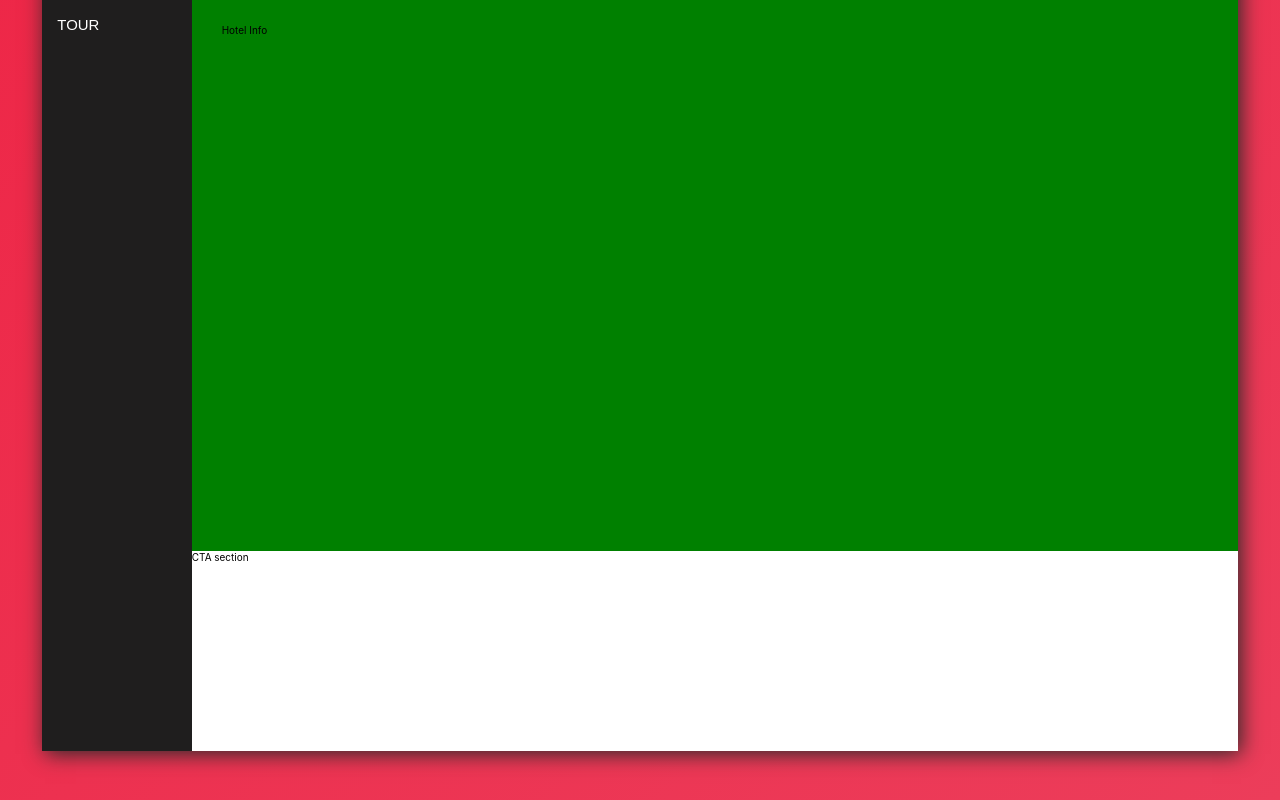
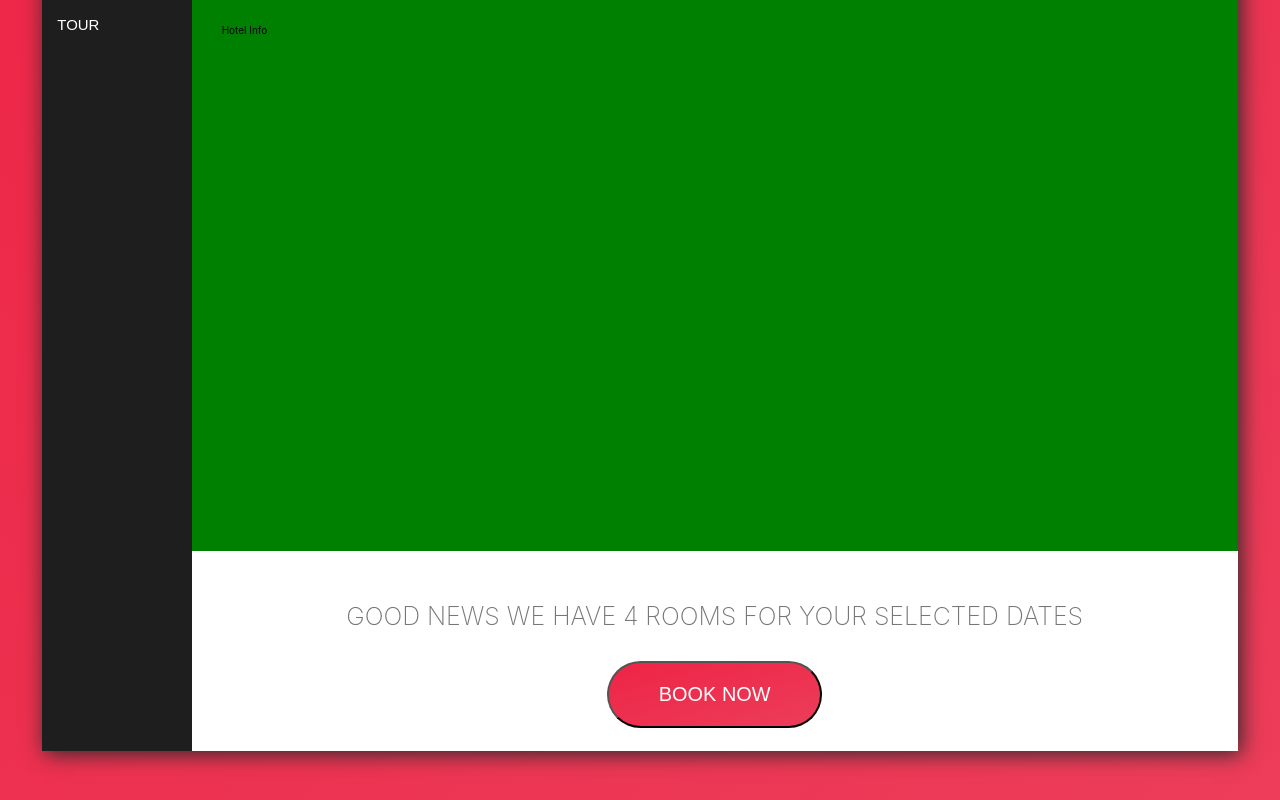
Before and after one commit to ashrofdev/trillo-in-react, a React (Create React App) app: page / in a window 1280 px wide. Shown: the part 326-1126 px from the top of the page. Built offline with nearby package versions, Linux system fonts and the light colour scheme.

Commit message:
building the cta section

```diff
--- a/src/components/container/container.css
+++ b/src/components/container/container.css
@@ -101,5 +101,24 @@ input:focus {
     background-color: green;
 }
 .cta {
+    grid-column: 2 / -1;
     height: 20rem;
+    text-align: center;
+    display: flex;
+    flex-direction: column;
+    align-items: center;
 }
+.cta h2 {
+    font-size: 2.5rem;
+    color: #777;
+    font-weight: 200;
+    margin: 5rem 0;
+}
+.cta button {
+    margin-top: -2rem;
+    padding: 2rem 5rem;
+    font-size: 2rem;
+    color: #fff;
+    border-radius: 10rem;
+    background-image: linear-gradient(to right bottom,  rgb(238, 36, 69), rgb(236, 61, 90))
+}
--- a/src/components/cta/Cta.js
+++ b/src/components/cta/Cta.js
@@ -4,7 +4,8 @@ const Cta = () => {
     return (
 
         <div className="cta">
-            {'CTA section'}
+            <h2>GOOD NEWS WE HAVE 4 ROOMS FOR YOUR SELECTED DATES</h2>
+            <button className="link">BOOK NOW</button>
         </div>
     )
 }
```
